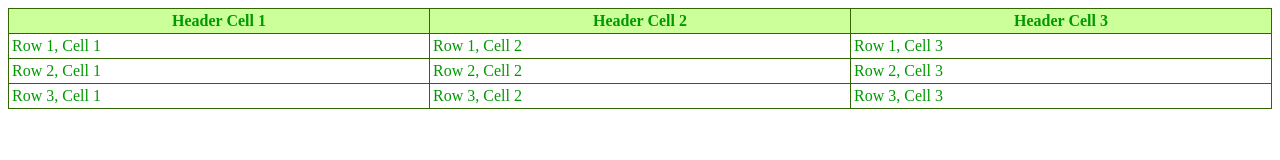
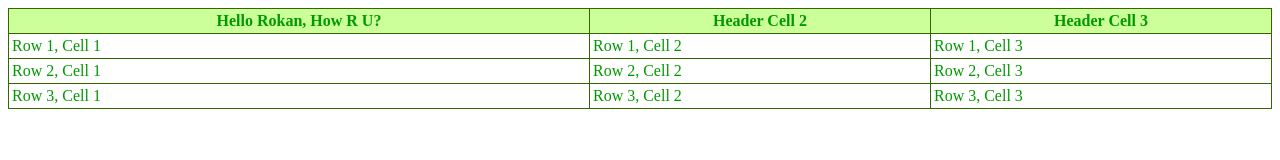
Before and after one commit to rokanshakil/webappsrv, a plain HTML site: page index.html in a window 1280 px wide. Drawn offline with Linux system fonts and the light colour scheme.

Commit message:
Update index.html

```diff
--- a/index.html
+++ b/index.html
@@ -27,7 +27,7 @@ background-color:#CCFF99;
 <table class="GeneratedTable">
 <thead>
 <tr>
-<th>Header Cell 1</th>
+<th>Hello Rokan, How R U?</th>
 <th>Header Cell 2</th>
 <th>Header Cell 3</th>
 </tr>
```
